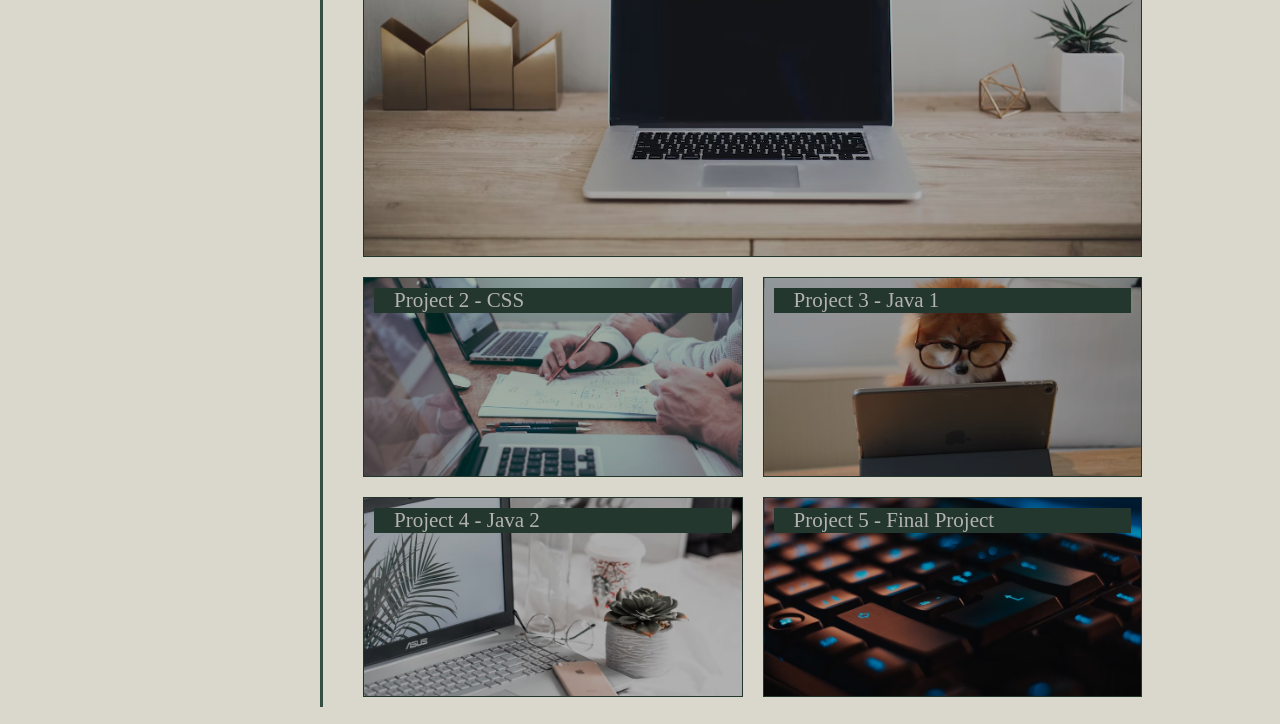
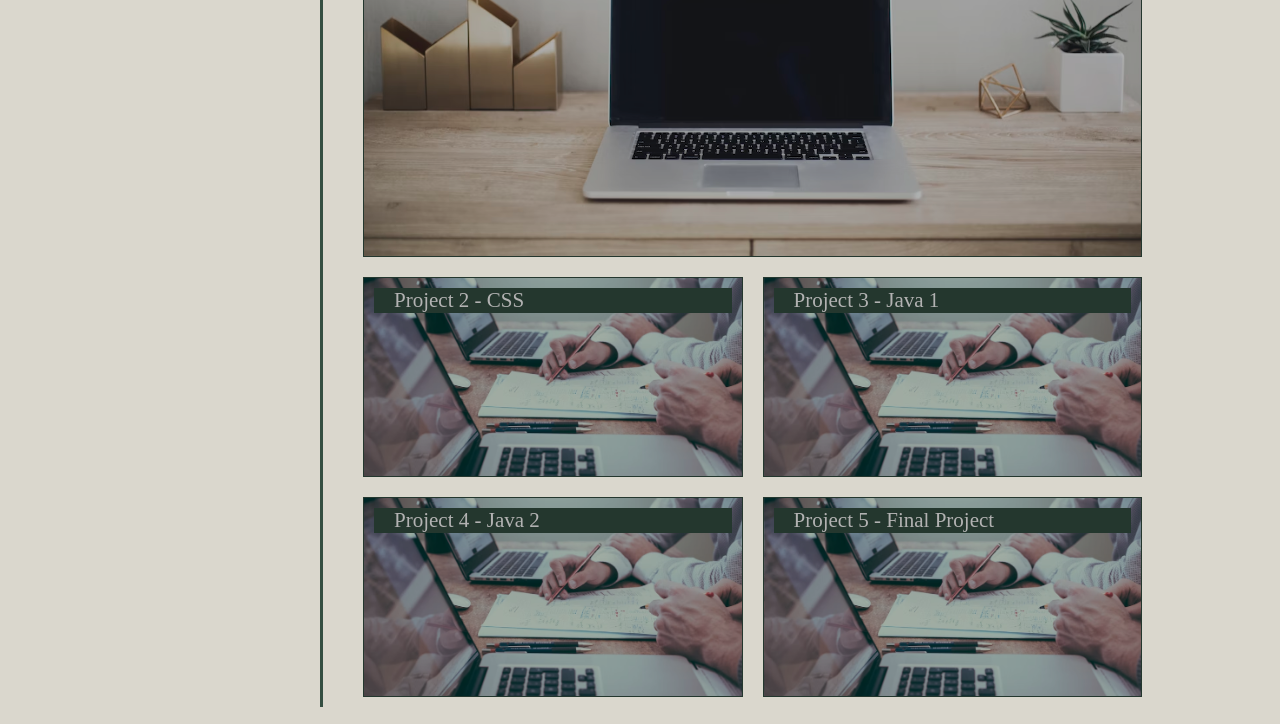
Before and after one commit to EricKim86/EricKim-Portfolio, a plain HTML site: page index.html in a window 1280 px wide. Shown: the part 854-1578 px from the top of the page. Drawn offline with Linux system fonts and the light colour scheme.

Commit message:
removed additional redudant code (consoldiated project IDs and Hover code

```diff
--- a/assets/css/style.css
+++ b/assets/css/style.css
@@ -155,24 +155,9 @@ p {
     background-image: url("../images/computer-1.avif");
 }
 
-#project-2 {
+#project-small {
     flex: 1 0 35%;
     background-image: url("../images/computer-2.avif");
-}
-
-#project-3 {
-    flex: 1 0 35%;
-    background-image: url("../images/computer-3.avif");
-}
-
-#project-4 {
-    flex: 1 0 35%;
-    background-image: url("../images/computer-4.avif");
-}
-
-#project-5 {
-    flex: 1 0 35%;
-    background-image: url("../images/computer-5.avif");
 }
 
 #project-1:hover {
@@ -181,25 +166,7 @@ p {
     transition: filter 0.25s ease;
 }
 
-#project-2:hover {
-    border: solid #f0f5dc;
-    filter: brightness(100%);
-    transition: filter 0.25s ease;
-}
-
-#project-3:hover {
-    border: solid #f0f5dc;
-    filter: brightness(100%);
-    transition: filter 0.25s ease;
-}
-
-#project-4:hover {
-    border: solid #f0f5dc;
-    filter: brightness(100%);
-    transition: filter 0.25s ease;
-}
-
-#project-5:hover {
+#project-small:hover {
     border: solid #f0f5dc;
     filter: brightness(100%);
     transition: filter 0.25s ease;
--- a/index.html
+++ b/index.html
@@ -63,16 +63,16 @@
                 <section class="project" id="project-1">
                     <header>Project 1 - HTML</header>
                 </section>
-                <section class="project" id="project-2">
+                <section class="project" id="project-small">
                     <header>Project 2 - CSS</header>
                 </section>
-                <section class="project" id="project-3">
+                <section class="project" id="project-small">
                     <header>Project 3 - Java 1</header>
                 </section>
-                <section class="project" id="project-4">
+                <section class="project" id="project-small">
                     <header>Project 4 - Java 2</header>
                 </section>
-                <section class="project" id="project-5">
+                <section class="project" id="project-small">
                     <header>Project 5 - Final Project</header>
                 </section>
             </section>
```
